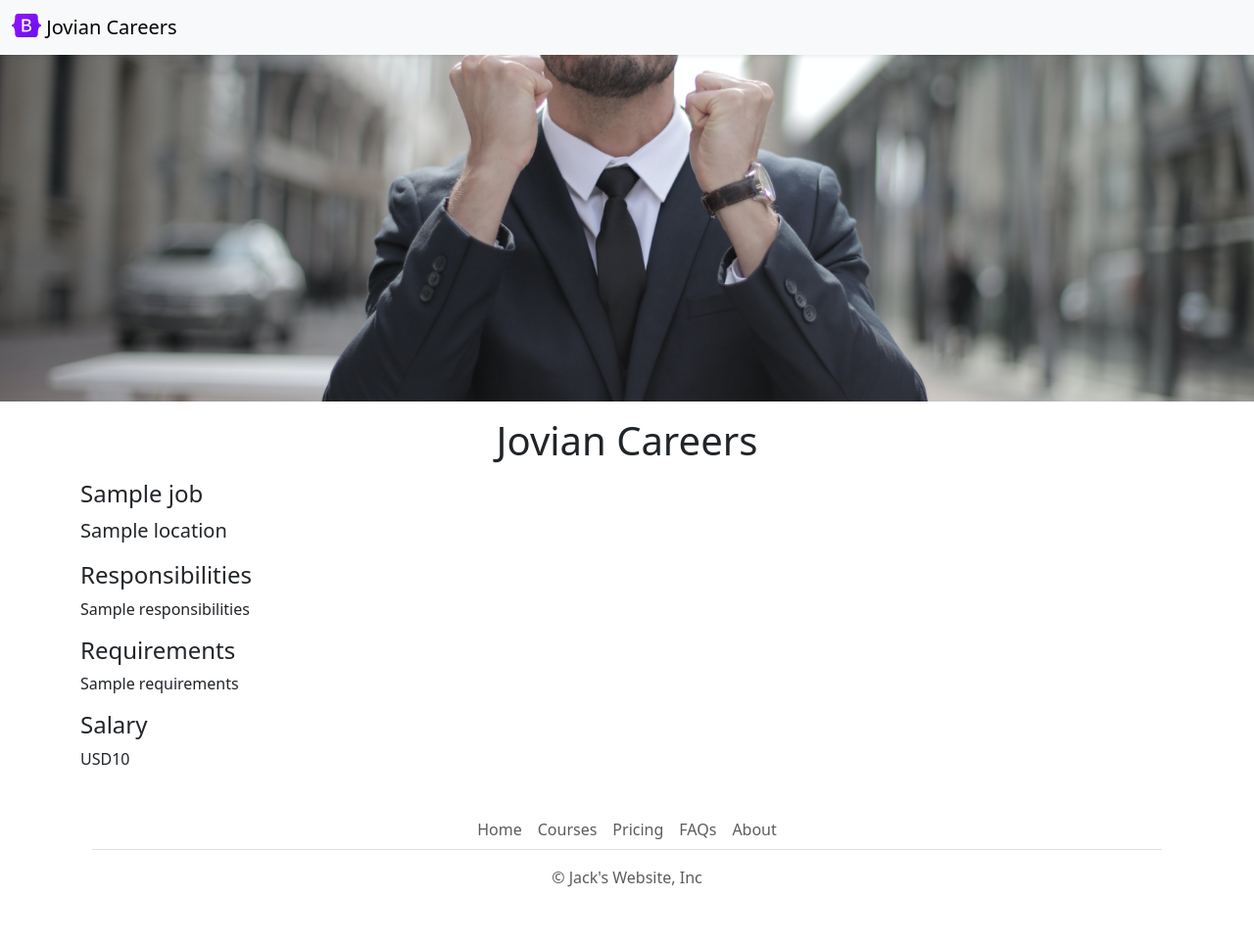
After one commit to JaackParry/jovian-careers-website-v2, a Flask app: template templates/jobpage.html in a window 1280 px wide. The commit adds this page. Shown: the whole page at 98% size. Run offline with Flask 3, Linux system fonts and the light colour scheme; the template is opened without the code that fills it: most values are stand-ins (such as "Sample title", 1, 10 or a date in 2020); parts of the project's set-up code (start-up, migrations or seed data) failed here and were passed over.

Commit message:
creating individual job pages, updating bootstrap files, dynamic pages now working

```diff
--- a/app.py
+++ b/app.py
@@ -1,5 +1,5 @@
 from flask import Flask, render_template, jsonify
-from database import load_jobs_from_db
+from database import load_jobs_from_db, load_job_from_db
 
 app = Flask(__name__)
 
@@ -30,17 +30,29 @@ app = Flask(__name__)
   }
 ]'''
 
+
 @app.route("/")
 def hello_jovian():
   jobs = load_jobs_from_db()
-  return render_template('home.html',
-                         jobs=jobs, #this is saying that wherever jobs appears in home.html to use our jobs variable
-                         company_name="Jack's")
+  return render_template(
+    'home.html',
+    jobs=jobs)  #this is saying that wherever jobs appears in home.html to use our jobs variable
+
 
 @app.route("/api/jobs")
 def list_jobs():
   jobs = load_jobs_from_db()
   return jsonify(jobs)
 
+
+@app.route("/job/<id>")
+def show_job(id):
+  job = load_job_from_db(id)
+  if not job:
+    return "Not Found", 404
+    #this line and the one above tells the code to return not found and a 404 error if a job id is listed that doesn't exist. This stops the static html rendering and having a weird looking webpage
+  return render_template('jobpage.html', job=job)
+
+
 if __name__ == "__main__":
   app.run(host='0.0.0.0', debug=True)
--- /dev/null
+++ b/templates/banner.html
@@ -0,0 +1,8 @@
+<style>
+      #banner {
+        height: 360px;
+        object-fit: cover;
+        width: 100%;
+      }
+    </style>
+    <img class="img-fluid" id="banner" src="https://jovian-careers-website-2.jackparry8.repl.co/static/banner.jpg" height='320'>
--- /dev/null
+++ b/templates/bootstrap.html
@@ -0,0 +1,3 @@
+<meta charset="utf-8">
+<meta name="viewport" content="width=device-width, initial-scale=1">
+<link href="https://cdn.jsdelivr.net/npm/bootstrap@5.3.0-alpha3/dist/css/bootstrap.min.css" rel="stylesheet" integrity="sha384-KK94CHFLLe+nY2dmCWGMq91rCGa5gtU4mk92HdvYe+M/SXH301p5ILy+dN9+nJOZ" crossorigin="anonymous">
--- a/templates/footer.html
+++ b/templates/footer.html
@@ -1,8 +1,8 @@
 <div class="container">
   <footer class="py-3 my-4">
     <ul class="nav justify-content-center border-bottom -b-3 mb-3">
-      <li class="nav-item"><a target="_blank" href="https://www.jovian.ai" class="nav-link px-2 text-body-secondary">Home</a></li>
-      <li class="nav-item"><a target="_blank" href="https://www.jovian.ai/learn" class="nav-link px-2 text-body-secondary">Courses</a></li>
+      <li class="nav-item"><a target="_blank" href="/" class="nav-link px-2 text-body-secondary">Home</a></li>
+      <li class="nav-item"><a target="_blank" href="#" class="nav-link px-2 text-body-secondary">Courses</a></li>
       <li class="nav-item"><a href="#" class="nav-link px-2 text-body-secondary">Pricing</a></li>
       <li class="nav-item"><a href="#" class="nav-link px-2 text-body-secondary">FAQs</a></li>
       <li class="nav-item"><a href="#" class="nav-link px-2 text-body-secondary">About</a></li>
--- /dev/null
+++ b/templates/jobpage.html
@@ -0,0 +1,25 @@
+<!DOCTYPE html>
+<html>
+  <head>
+    <title>{{job.title}} - Jovian Careers</title>
+    {% include 'bootstrap.html' %}
+  </head>
+  <body>
+    {% include 'nav.html' %}
+    {% include 'banner.html' %}
+    <div class="container">
+      <h1 class="text-center mt-3 mb-3">
+      Jovian Careers
+      </h1>
+    <h4>{{job.title}}</h4>
+    <p class=lead>{{job.location}}</p>
+    <h4>Responsibilities</h4>
+    <p>{{job.responsibilities}}</p>
+    <h4>Requirements</h4>
+    <p>{{job.requirements}}</p>
+    <h4>Salary</h4>
+    <p>{{job.currency}}{{job.salary}}</p>
+    {% include 'footer.html' %}
+    </div>
+  </body>
+</html>
--- a/templates/jobsitem.html
+++ b/templates/jobsitem.html
@@ -13,6 +13,6 @@
     {% endif %}
   </div>
   <div class="col-2">
-    <a href="https://www.google.com" type="button" class="btn btn-outline-primary">Apply</a>
+    <a href="/job/{{job['id']}}" type="button" class="btn btn-outline-primary">Apply</a>
   </div>
   </div>
```
Also changed, not shown: database.py (+23 -10 lines), templates/home.html (+3 -12 lines).
